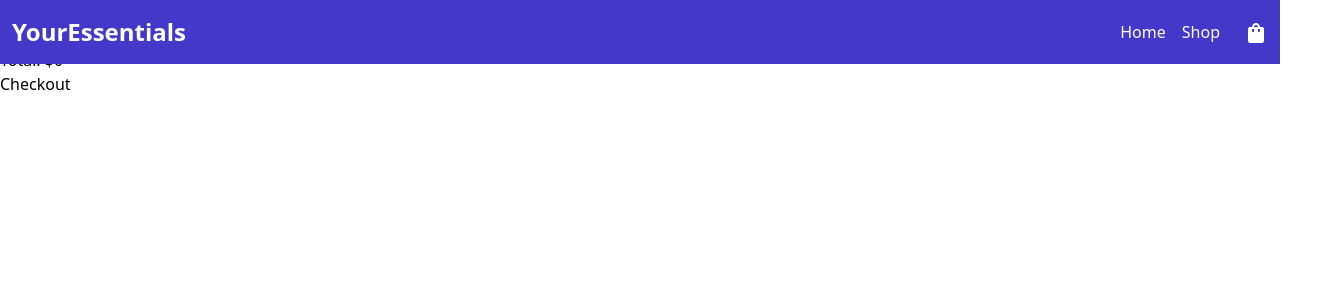
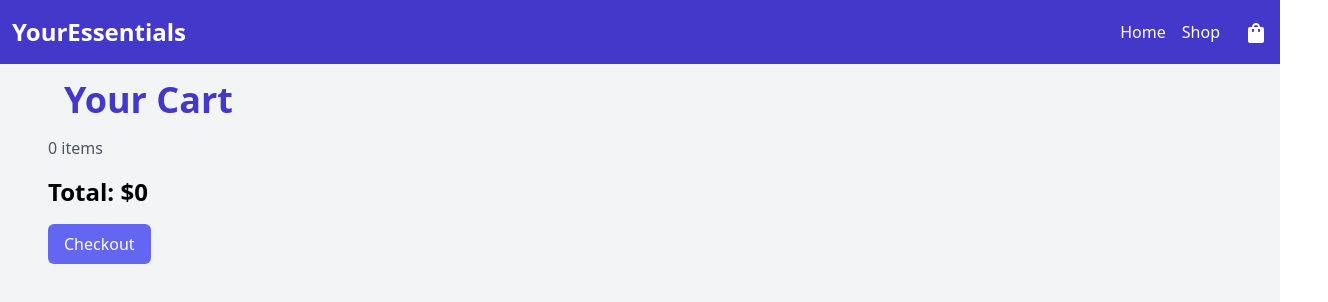
Before and after one commit to dylen400mh/YourEssentials, a React (Vite) app: page /cart in a window 1280 px wide. Shown: the top 302 px of the page, 1328 px wide, since content can reach past the window. Built offline with nearby package versions, Linux system fonts and the light colour scheme.

Commit message:
Style Cart and CartItem components

```diff
--- a/src/components/Cart.jsx
+++ b/src/components/Cart.jsx
@@ -7,13 +7,15 @@ function Cart({ cart, setCart, addToCart, removeFromCart }) {
   const cartSize = cart.reduce((total, item) => total + item.quantity, 0);
 
   return (
-    <div>
+    <div className="bg-gray-100 min-h-screen">
       <Header cart={cart} />
-      <h1>Your Cart</h1>
-      <span>{cartSize} items</span>
+      <div className="container mx-12 py-4 mt-16">
+        <h1 className="text-4xl font-bold text-indigo-700 mb-4 ml-4">
+          Your Cart
+        </h1>
+        <span className="text-gray-600">{cartSize} items</span>
+        <div className="mx-auto grid grid-cols-1 sm:grid-cols-2 md:grid-cols-3 lg:grid-cols-4 gap-8">
           {cart.map((item) => {
-        console.log(item.item.id);
-
             return (
               <CartItem
                 key={item.item.id}
@@ -26,8 +28,15 @@ function Cart({ cart, setCart, addToCart, removeFromCart }) {
               />
             );
           })}
-      <h2>Total: ${total}</h2>
-      <Link to="/checkout">Checkout</Link>
+        </div>
+        <h2 className="text-2xl font-bold mt-4">Total: ${total}</h2>
+        <Link
+          to="/checkout"
+          className="mt-4 bg-indigo-500 text-white px-4 py-2 rounded-md hover:bg-indigo-600 focus:outline-none inline-block"
+        >
+          Checkout
+        </Link>
+      </div>
     </div>
   );
 }
--- a/src/components/CartItem.jsx
+++ b/src/components/CartItem.jsx
@@ -23,15 +23,23 @@ function CartItem({
   }
 
   return (
-    <div>
-      <img src={item.image} alt="" />
-      <span>{item.title}</span>
-      <span>{item.price}</span>
-      <div id={item.id}>
+    <div className="item bg-white p-4 rounded-lg shadow-md w-64 h-auto flex flex-col justify-between">
+      <img
+        src={item.image}
+        alt={item.title}
+        className="rounded-md mb-4 w-full"
+        style={{ height: "200px" }}
+      />
+      <span className="block text-gray-800 font-bold text-center">
+        {item.title}
+      </span>
+      <span className="block text-gray-600 text-center">${item.price}</span>
+      <div id={item.id} className="flex items-center justify-center mt-4">
         <button
           onClick={() => {
             removeFromCart(item);
           }}
+          className="text-gray-500 hover:text-red-500 focus:outline-none"
         >
           -
         </button>
@@ -42,11 +50,13 @@ function CartItem({
           value={quantity}
           data-testid="ItemCountInput"
           onChange={onChange}
+          className="mx-2 w-12 text-center border border-gray-300 rounded"
         />
         <button
           onClick={() => {
             addToCart(item);
           }}
+          className="text-gray-500 hover:text-green-500 focus:outline-none"
         >
           +
         </button>
@@ -55,6 +65,7 @@ function CartItem({
         onClick={() => {
           removeFromCart(item);
         }}
+        className="mt-4 bg-indigo-500 text-white px-4 py-2 rounded-md hover:bg-indigo-600 focus:outline-none w-full"
       >
         Remove
       </button>
```
Lines whose indentation alone changed are shown as unchanged.
